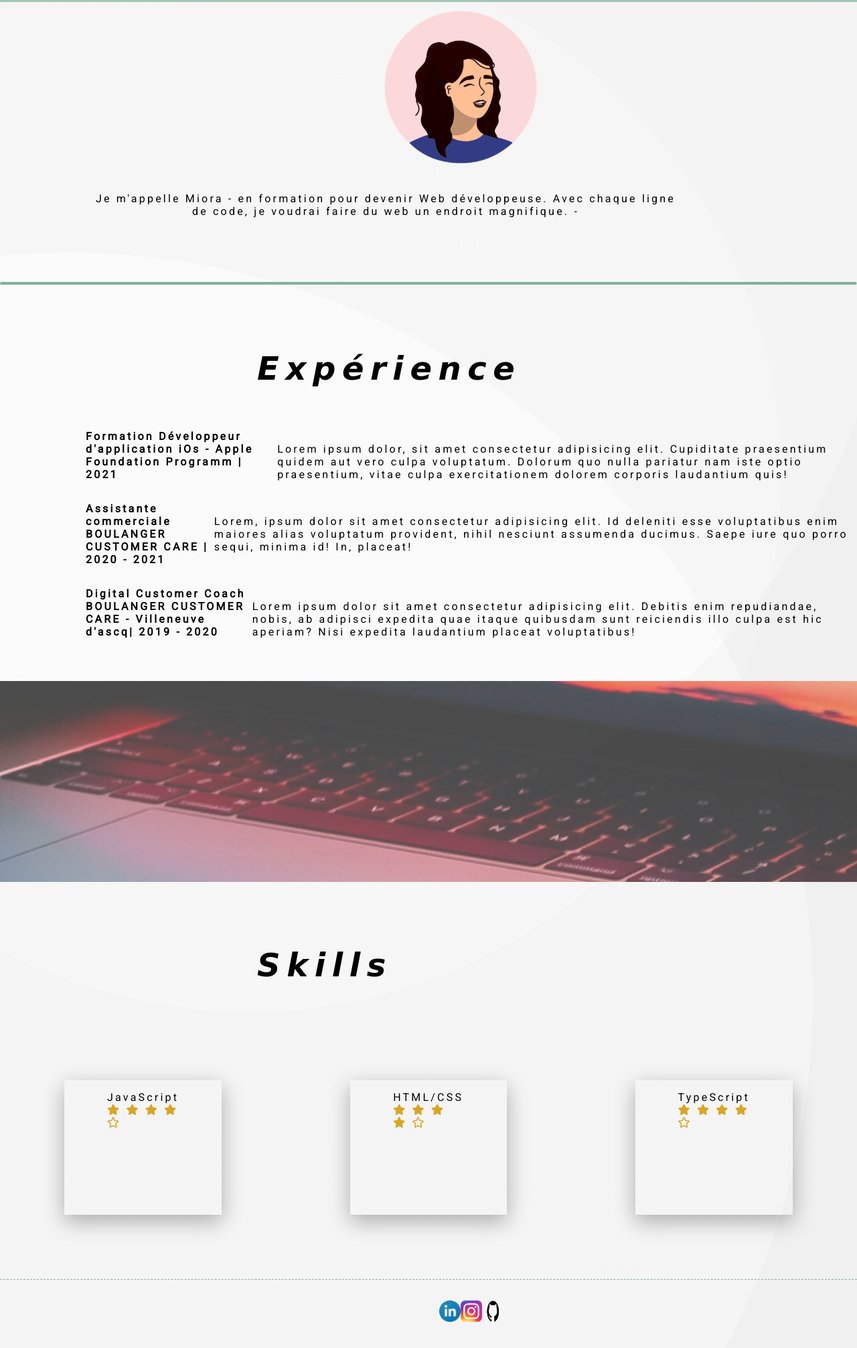
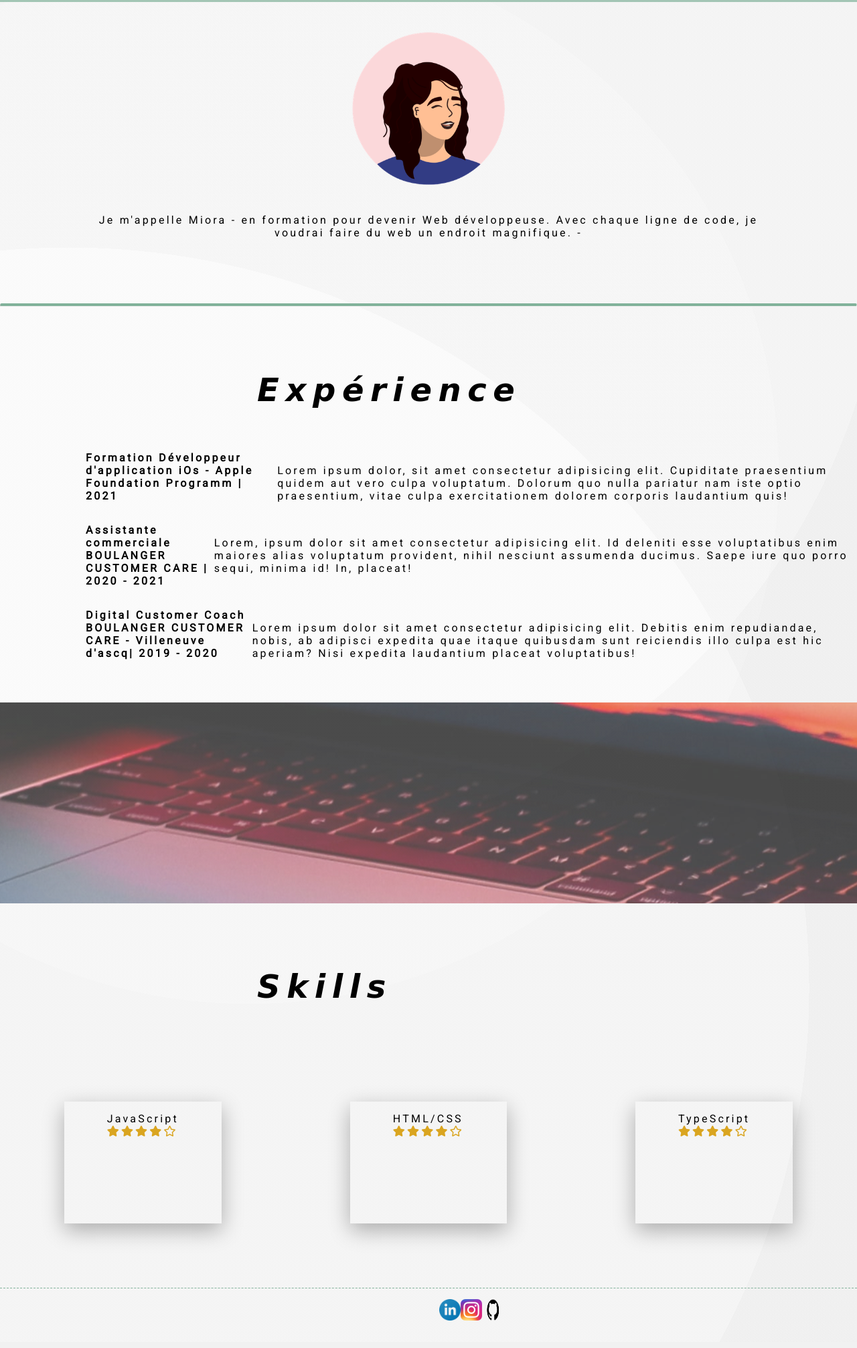
Before and after one commit to Miora-RAK/my-first-website, a website: page src/index.html in a window 1280 px wide. Shown: the part 397-2410 px from the top of the page at 67% size. Drawn offline with Linux system fonts and the light colour scheme; files that its build step writes are made by us from their sources; files whose address does not match are found by name; a web font is replaced by a local one.

Commit message:
profile responsive

```diff
--- a/public/css/styles.css
+++ b/public/css/styles.css
@@ -50,14 +50,13 @@ img {
 
 /* ------ About me ------- */
 h1 {
+  display: flex;
   color: #f1f1f1;
   font-family: Montserrat, Helvetica, sans-serif;
   font-size: 25px;
-  padding-top: 10em;
-  padding-bottom: 0.5em;
-  margin-left: 15em;
+  margin: 10em auto auto 15em;
+  white-space: nowrap;
   text-align: center;
-  white-space: nowrap;
 }
 h2 {
   color: black;
@@ -78,21 +77,19 @@ h2 {
   opacity: 0.7;
 }
 .profil {
+  display: flex;
+  margin: 2em auto 2em auto;
   border-radius: 50%;
   width: 20%;
-  display: flex;
-  margin-left: 35em;
-  margin-bottom: 2em;
 }
 
 /* ------ contact ------- */
 
 /* ------ description ------- */
 .introduction {
-  margin-bottom: 6em;
+  margin: auto auto 6em auto;
   max-width: 80%;
   text-align: center;
-  padding-left: 8em;
 }
 /* ------ experience ------- */
 span {
@@ -177,8 +174,9 @@ hr {
 
 /* ------ skills and social network ------- */
 footer {
-  padding: 15px 0;
-
+  display: flex;
+  justify-content: center;
+  align-items: center;
   border-top: 1px dashed #81b29a;
 }
 
@@ -194,6 +192,7 @@ footer {
   box-shadow: 0 10px 30px rgba(0, 0, 0, 0.3);
 }
 .level {
+  display: flex;
   color: #daa520;
 }
 
```
